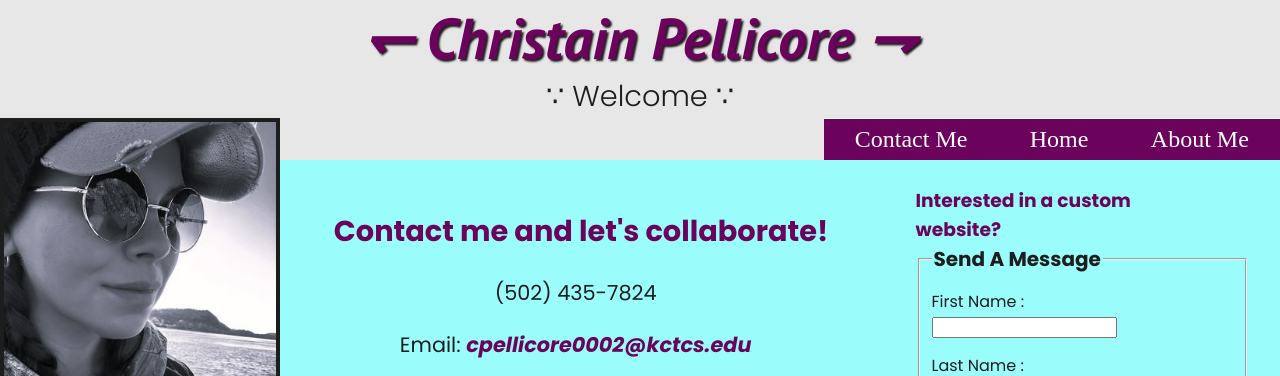
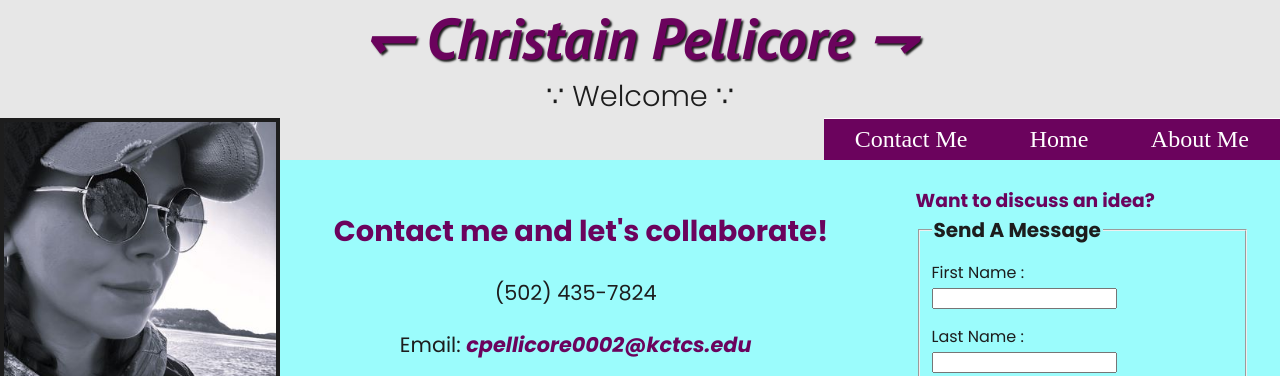
Before and after one commit to cpellicore/cpellicore.github.io, a plain HTML site: page contact.html in a window 1280 px wide. Shown: the top 376 px of the page. Drawn offline with Linux system fonts and the light colour scheme.

Commit message:
Update contact.html

```diff
--- a/contact.html
+++ b/contact.html
@@ -59,7 +59,7 @@
         </div>
 
 		<div id="form">
-			<h3>Interested in a custom website?</h3>
+			<h3>Want to discuss an idea?</h3>
 			<form class="form-grid"><!-- Start Form -->
 				<fieldset>
 					<legend>Send A Message</legend>
```
